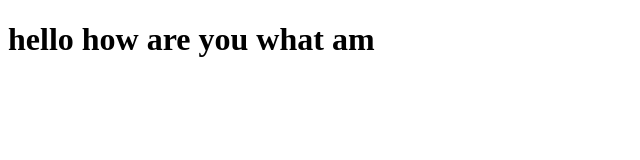
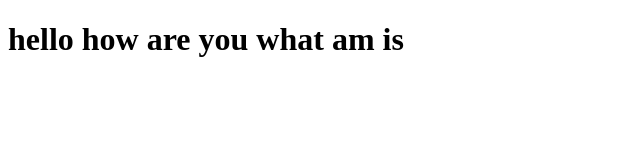
Before and after one commit to ganuborade/food_delivery, a website: page index.html in a window 1280 px wide. Shown: the full height of the page, 0-640 px from the left. Drawn offline with Linux system fonts and the light colour scheme.

Commit message:
fix: correct h1 content in index.html

```diff
--- a/index.html
+++ b/index.html
@@ -8,6 +8,6 @@
 </head>
 <body>
 
-<h1>hello how are you what am<h1>
+<h1>hello how are you what am is<h1>
  </body>
 </html>
```
